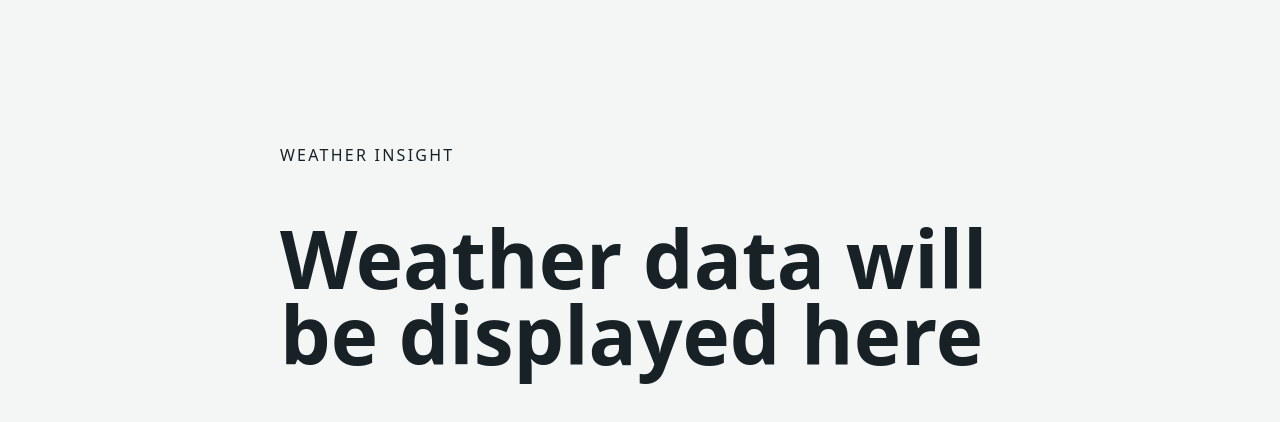
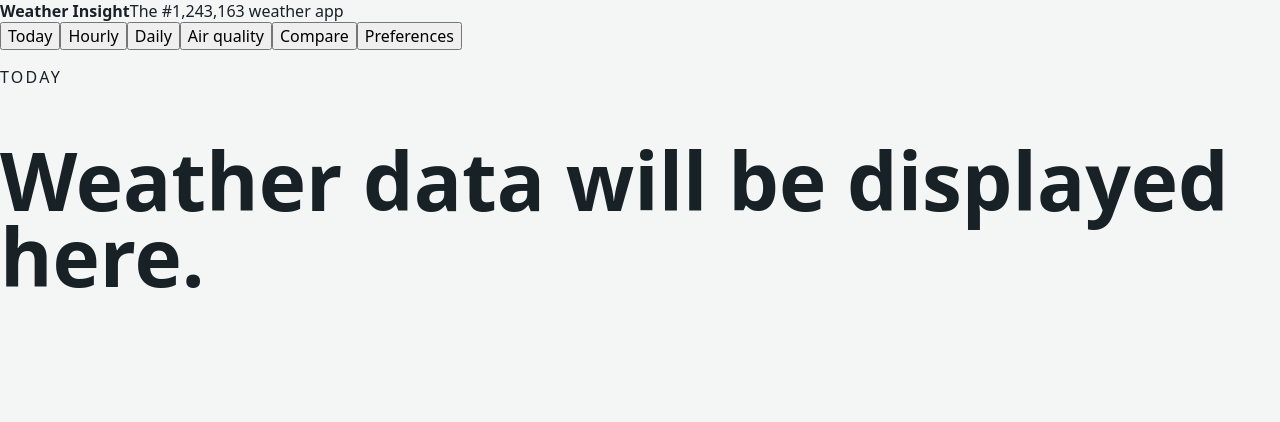
Before and after one commit to PeterVin/weather-insight, a React (Vite) app: page / in a window 1280 px wide. Shown: the top 422 px of the page. Built offline with nearby package versions, Linux system fonts and the light colour scheme.

Commit message:
feat: add query-backed application navigation

```diff
--- a/src/app/App.tsx
+++ b/src/app/App.tsx
@@ -1,8 +1,63 @@
+import { useCallback, useEffect, useState } from 'react';
+
+type DashboardView = 'overview' | 'hourly' | 'daily' | 'air-quality' | 'compare' | 'preferences';
+const VIEWS: readonly { id: DashboardView; label: string }[] = [
+  { id: 'overview', label: 'Today' },
+  { id: 'hourly', label: 'Hourly' },
+  { id: 'daily', label: 'Daily' },
+  { id: 'air-quality', label: 'Air quality' },
+  { id: 'compare', label: 'Compare' },
+  { id: 'preferences', label: 'Preferences' },
+];
+
+function viewFromUrl(): DashboardView {
+  const value = new URLSearchParams(window.location.search).get('view');
+  return VIEWS.some((view) => view.id === value) ? (value as DashboardView) : 'overview';
+}
+
 export function App(): React.JSX.Element {
+  const [view, setViewState] = useState<DashboardView>(viewFromUrl);
+  useEffect(() => {
+    const sync = (): void => {
+      setViewState(viewFromUrl());
+    };
+    window.addEventListener('popstate', sync);
+    return () => {
+      window.removeEventListener('popstate', sync);
+    };
+  }, []);
+  const setView = useCallback((next: DashboardView): void => {
+    const params = new URLSearchParams(window.location.search);
+    params.set('view', next);
+    window.history.replaceState(null, '', `${window.location.pathname}?${params}`);
+    setViewState(next);
+  }, []);
   return (
-    <main className="welcome">
-      <p className="eyebrow">Weather Insight</p>
-      <h1>Weather data will be displayed here</h1>
-    </main>
+    <div className="app-shell">
+      <header className="app-header">
+        <strong>Weather Insight</strong>
+        <span>The #1,243,163 weather app </span>
+      </header>
+      <nav className="view-tabs" aria-label="Weather views">
+        {VIEWS.map((item) => (
+          <button
+            key={item.id}
+            type="button"
+            aria-current={view === item.id ? 'page' : undefined}
+            onClick={() => {
+              setView(item.id);
+            }}
+          >
+            {item.label}
+          </button>
+        ))}
+      </nav>
+      <main id="main-content">
+        <p className="eyebrow">{VIEWS.find((item) => item.id === view)?.label}</p>
+        <h1>
+          {view === 'overview' ? 'Weather data will be displayed here.' : 'Under construction.'}
+        </h1>
+      </main>
+    </div>
   );
 }
```
Also changed, not shown: 1 other file (tests, documents, lock files or other folders).
